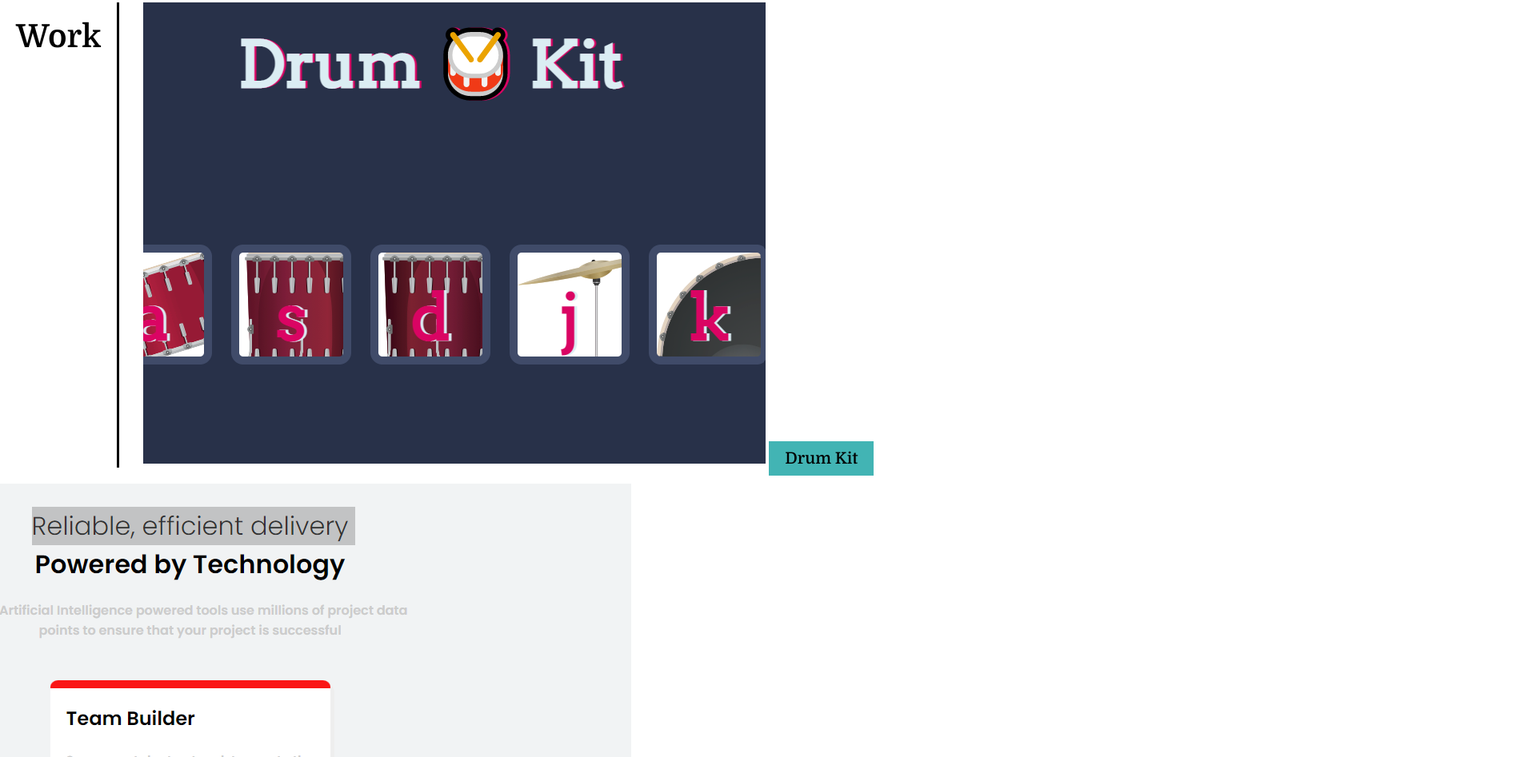
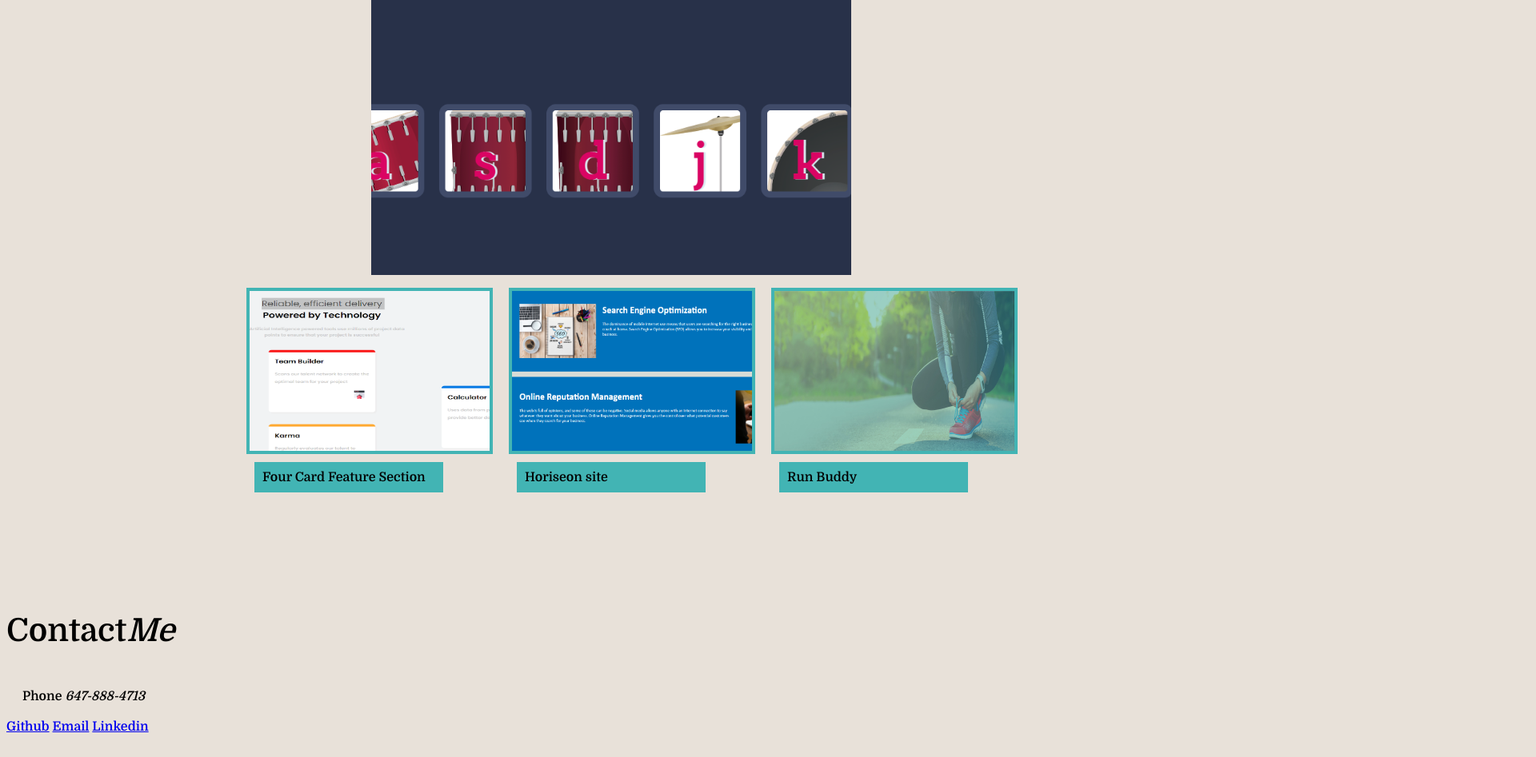
Before and after one commit to Fabscg/Professional-Portfolio, a plain HTML site: page index.html in a window 1280 px wide. Shown: the part 773-1720 px from the top of the page at 80% size, 1920 px wide, since content can reach past the window. After the commit the page ends 1699 px from the top, so only its background shows below. Drawn offline with Linux system fonts and the light colour scheme.

Commit message:
finished work section

```diff
--- a/css/style.css
+++ b/css/style.css
@@ -1,11 +1,12 @@
-* {
+/* * {
     box-sizing: border-box;
     margin: 0;
     padding:0;
-}
+} */
 
 body{
     font-family: 'Domine', serif;
+    background-color: #E8E1D9;
 }
 
 /* NAVBAR SECTION */
@@ -28,15 +29,16 @@ header ul li a{
     background-color: black;
     font-size: 20px;
 }
+header a, h3 {
+    background-color: rgb(66, 180, 180);
+}
 
-
-a {
+ header a{
     color: black;
     margin:10px 0 10px 0;
     font-size: 50px;
-    padding:10px 20px;
     text-decoration: none;
-    background-color: rgb(66, 180, 180);
+
 }
 
 a:hover{
@@ -50,15 +52,16 @@ nav{
 }
 
 ul{
-    display: inline-flex;
+    display: flex;
     font-size: 20px;
-    padding-right: 30px;
-    padding-bottom: 20px;
+    padding: 20px 50px 30px;
+    gap:30px;
 }
  ul li a{
     font-family:'Domine', serif;
     color: rgb(66, 180, 180);
     display: flex;
+    justify-content: space-between;
 }
 
 .top-images{
@@ -71,13 +74,13 @@ ul{
     background-size: cover;
     background: url("../assets/images/programming.webp") no-repeat center center fixed;
     -webkit-background-size: cover;
-
 }
 
 
-.avatar{
-    padding:30px auto 30px 30px;
-    margin:20px 0 30px 20px;
+.avatar img{
+    width:200px;
+    padding:30px auto 30px 50px;
+    margin:30px 0 30px 50px;
     position: relative;
     z-index: 1;
 }
@@ -91,7 +94,7 @@ ul{
     margin:30px auto 30px 200px;
     }
 
-h2{
+ h2{
     color:black;
     font-size: 40px;
     font-family:'Domine', serif;
@@ -108,36 +111,111 @@ p{
 
 /* SECTION WORK */
 
- .main-site img{
-     max-width: 90%;
-    padding-left: 30px;
+.link-images a{
+font-size: 20px;
+color: black;
+position: absolute;
+
+}
+
+.link-images{
+   display: flex;
+   flex-direction:row;
+   justify-content: flex-end;
+   /* padding-left:250px;
+   padding-top: 50px; */
+
+}
+
+.site-one{
+    display: flex;
+    flex-direction: row;
+    margin-left:450px;
+    margin-top: 30px;
+    width: 80%;
+    justify-content: flex-end;
+
+}
+
+.site-link img{
+    width:300px;
+    height:200px;
+}
+
+
+
+.link-images{
+    display:flex;
+    flex-wrap: wrap;
+    flex-direction: row;
+    justify-content:flex-start;
+    gap:30px;
+    margin-left:250px;
+}
+.drumKit-link a{
+   display: flex;
+   flex-direction: row;
+   justify-content: flex-end;
+}
+
+.drumKit-link img{
+    width:600px;
+   height: 450px;
+   margin-left: 30px;
+}
+
+.drumKit-link p{
+    background-color: rgb(66, 180, 180);
+}
+
+
+.drumKit-link img:hover{
+    opacity: 0.5;;
+}
+#work {
+    display: flex;
+    justify-content: flex-start;
+}
+
+
+.images-container{
+    display: flex;
+    flex-direction:row;
+    flex-wrap: wrap;
+    justify-content: flex-end;
+    padding:80px 0 100px;
+    gap: 20px;
+    margin-top:300px;
+}
+
+.site-link a{
+    font-size: 20px;
+    display:flex;
+    justify-content: flex-end;
+    border:solid 4px rgb(66, 180, 180);
+}
+.site-link img:hover{
+    opacity: 0.5;
+}
+
+.site-link p{
+    background-color:rgb(66, 180, 180);
+}
+
+/* SECTION CONTACT ME */
+
+ footer h3{
+     font-size:40px;
+     background-color:#E8E1D9 ;
+     display: flex;
+     flex-wrap: wrap;
+     flex: row;
+     justify-content:flex-start ;
  }
 
- .main-site{
-    border-left: solid 3px black;
+ footer p a{
+   display: flex;
+   flex-direction: row;
+   justify-content: flex-end;
+   color:black;
  }
- .work-images{
-     display:flex;
-     flex: auto;
-     justify-content:flex-start;
-     padding:30px 100px 20px 0;
-     margin-left: px;
- }
- .main-site a{
-     /* position: absolute;
-     margin-bottom: 10px;
-     display:flex;
-     justify-content: center; */
-     width:20%;
-     font-size:20px;
-     padding:20px auto;
-     z-index: 1;
-    margin-left: 0px;
-
- }
-
- h2{
-     margin-right: 0;
-     display: flex;
-     justify-content: right;
- }
--- a/index.html
+++ b/index.html
@@ -35,7 +35,7 @@
     </nav>
 </header>
 
-
+<!-- SECTION TOP IMAGE and AVATAR -->
 
 <div class="top-images">
     <div class="avatar">
@@ -60,43 +60,55 @@
 
  <!-- SECTION WORK -->
 
-   <div class="work-images">
+   <div class="link-images">
        <div>
         <h2 id="work">Work</h2>
        </div>
 
-    <div class="main-site">
-        <img src="./assets/images/drum-kit.png" alt="">
-        <a href="https://fabskickass.github.io/drum-kit/">Drum Kit</a>
+    <div class="drumKit-link">
+
+        <a href="https://fabskickass.github.io/drum-kit/"><img src="./assets/images/drum-kit.png" alt="site with keys to play the drum"></a>
+        <p>Drum Kit</p>
+    </div>
+    </div>
+
+    <div class="images-container">
+
+    <div class="site-link">
+
+        <a href="https://fabskickass.github.io/four-card-feature-section-master"><img src="./assets/images/four-card-feature-section.png" alt="front-end page"></a>
+        <p>Four Card Feature Section</p>
+        </div>
+
+       <div class="site-link">
+
+        <a href=" https://fabskickass.github.io/Horiseon-corrections/"><img src="./assets/images/horiseon-site.png" alt="description of the link with notebook-picture"></a>
+        <p>Horiseon site</p>
+
+       </div>
+
+    <div class="site-link">
+
+        <a href="https://fabskickass.github.io/run-buddy/"><img src="./assets/images/hero-bg.jpg" alt="tenni's shoe"></a>
+        <p>Run Buddy</p>
     </div>
 </div>
 
-    <div class="web-images">
-        <img src="./assets/images/four-card-feature-section.png" alt="front-end page">
-        <a href="https://fabskickass.github.io/four-card-feature-section-master">Four Card Feature Section</a>
 
 
-        <img src="./assets/images/horiseon-site.png" alt="description of the link with notebook-picture">
-        <a href=" https://fabskickass.github.io/Horiseon-corrections/">Horiseon site</a>
-
-
-        <img src="./assets/images/hero-bg.jpg" alt="tenni's shoe">
-        <a href="https://fabskickass.github.io/run-buddy/">Run Buddy</a>
-    </div>
-
-   </div>
 
 
 
 
  <!-- SECTION CONTACT ME -->
+<footer>
+    <h3>Contact<span>Me</span></h3>
+    <p>Phone <span>647-888-4713</span></p>
+    <a href="https://github.com/Fabskickass">Github</a>
+    <a href="fabiscg79@gmail.com">Email</a>
+    <a href="linkedin.com/in/fabicastaneda">Linkedin</a>
+</footer>
 
- <section id="contact-me">
-     <h2>Contact<span>Me</span></h2>
-     <a href="https://github.com/Fabskickass">Github</a>
-     <a href="fabiscg79@gmail.com">Email</a>
-     <a href="linkedin.com/in/fabicastaneda">Linkedin</a>
- </section>
 
 
 
```
